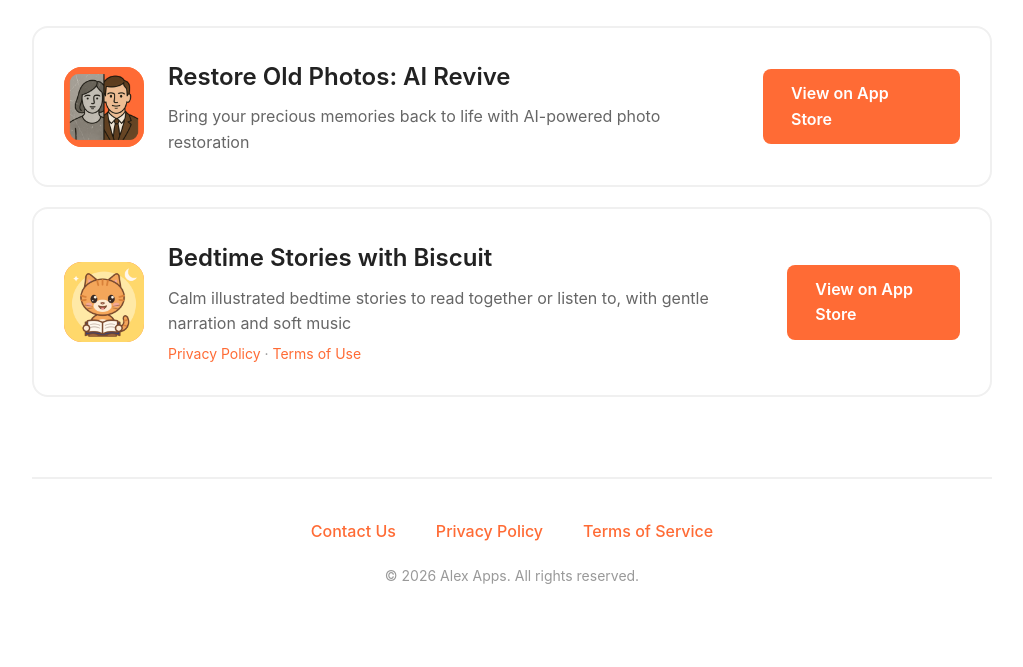
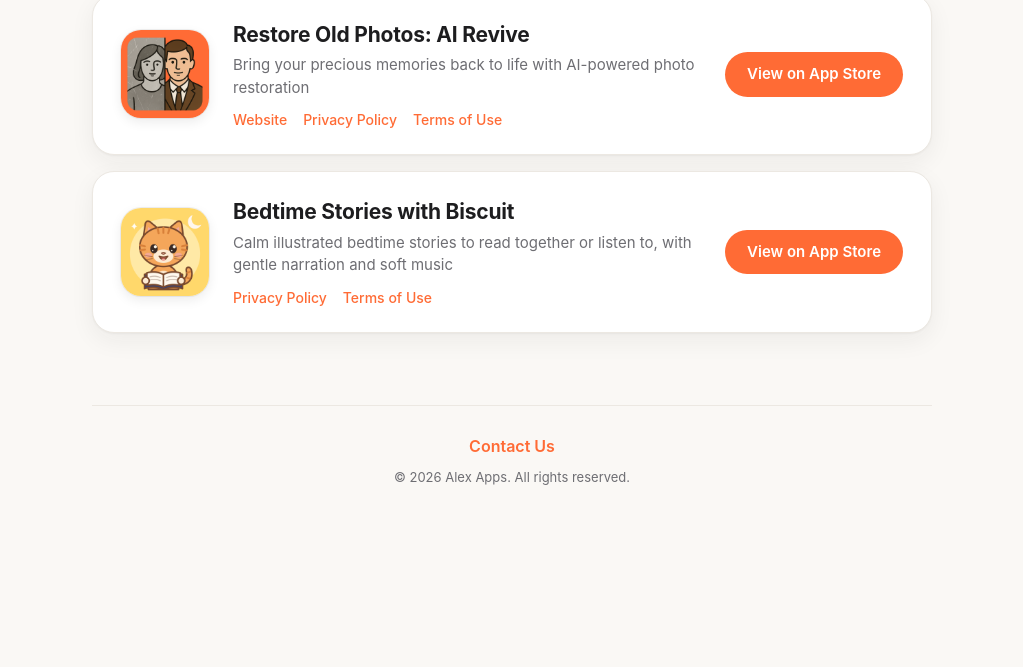
Before and after one commit to sashchukalex/apps, a plain HTML site: page index.html in a window 1280 px wide. Shown: the part 271-938 px from the top of the page, without its empty margins (128-1151 px from the left). After the commit the page ends 800 px from the top, so only its background shows below. Drawn offline with Linux system fonts and the light colour scheme.

Commit message:
style: polish layout, per-app privacy/terms links, footer contact only
Co-Authored-By: Claude Opus 5.5 <noreply@anthropic.com>

```diff
--- a/index.html
+++ b/index.html
@@ -4,7 +4,32 @@
     <meta charset="UTF-8" />
     <meta name="viewport" content="width=device-width, initial-scale=1.0" />
     <title>Alex Apps</title>
+    <meta name="description" content="iOS apps by Alex Apps: Restore Old Photos and Bedtime Stories with Biscuit." />
     <style>
+      :root {
+        --bg: #faf8f5;
+        --card: #ffffff;
+        --text: #1d1d1f;
+        --muted: #6e6e73;
+        --line: #ece8e2;
+        --accent: #ff6b35;
+        --accent-hover: #e85a2a;
+        --shadow: 0 1px 2px rgba(29, 29, 31, 0.04), 0 8px 24px rgba(29, 29, 31, 0.06);
+        --shadow-hover: 0 2px 4px rgba(29, 29, 31, 0.05), 0 16px 40px rgba(29, 29, 31, 0.1);
+      }
+
+      @media (prefers-color-scheme: dark) {
+        :root {
+          --bg: #111113;
+          --card: #1c1c1f;
+          --text: #f5f5f7;
+          --muted: #a1a1a6;
+          --line: #2c2c30;
+          --shadow: 0 1px 2px rgba(0, 0, 0, 0.3);
+          --shadow-hover: 0 12px 32px rgba(0, 0, 0, 0.45);
+        }
+      }
+
       * {
         margin: 0;
         padding: 0;
@@ -12,168 +37,174 @@
       }
 
       body {
-        font-family: -apple-system, BlinkMacSystemFont, "Segoe UI", Roboto,
-          Oxygen, Ubuntu, Cantarell, sans-serif;
-        background-color: #ffffff;
-        color: #333;
-        line-height: 1.6;
+        font-family: -apple-system, BlinkMacSystemFont, "SF Pro Text", "Segoe UI",
+          Roboto, Helvetica, Arial, sans-serif;
+        background: var(--bg);
+        color: var(--text);
+        line-height: 1.5;
+        -webkit-font-smoothing: antialiased;
       }
 
       .container {
-        max-width: 1000px;
+        max-width: 880px;
         margin: 0 auto;
-        padding: 40px 20px;
+        padding: 72px 20px 40px;
       }
 
       header {
         text-align: center;
-        margin-bottom: 60px;
+        margin-bottom: 56px;
       }
 
       h1 {
-        font-size: 48px;
-        font-weight: 700;
-        color: #ff6b35;
-        margin-bottom: 10px;
+        font-size: 44px;
+        font-weight: 800;
+        letter-spacing: -0.02em;
+        color: var(--accent);
+        margin-bottom: 8px;
       }
 
       .tagline {
         font-size: 18px;
-        color: #666;
-      }
-
-      .apps-section {
-        margin-bottom: 80px;
+        color: var(--muted);
       }
 
       .section-title {
-        font-size: 32px;
+        font-size: 13px;
         font-weight: 600;
-        margin-bottom: 30px;
-        color: #222;
+        letter-spacing: 0.08em;
+        text-transform: uppercase;
+        color: var(--muted);
+        margin: 0 4px 16px;
+      }
+
+      .apps {
+        display: grid;
+        gap: 16px;
       }
 
       .app-card {
-        display: flex;
+        display: grid;
+        grid-template-columns: 88px 1fr auto;
         align-items: center;
         gap: 24px;
-        padding: 30px;
-        background: #fff;
-        border: 2px solid #f0f0f0;
-        border-radius: 16px;
-        transition: all 0.3s ease;
-        margin-bottom: 20px;
+        padding: 24px 28px;
+        background: var(--card);
+        border: 1px solid var(--line);
+        border-radius: 22px;
+        box-shadow: var(--shadow);
+        transition: box-shadow 0.25s ease, transform 0.25s ease;
       }
 
       .app-card:hover {
-        border-color: #ff6b35;
-        box-shadow: 0 8px 24px rgba(255, 107, 53, 0.15);
+        box-shadow: var(--shadow-hover);
         transform: translateY(-2px);
       }
 
       .app-icon {
-        width: 80px;
-        height: 80px;
-        border-radius: 18px;
-        background: linear-gradient(135deg, #ff6b35 0%, #ff8c42 100%);
-        display: flex;
-        align-items: center;
-        justify-content: center;
-        font-size: 36px;
-        flex-shrink: 0;
+        width: 88px;
+        height: 88px;
+        border-radius: 20px;
+        overflow: hidden;
+        box-shadow: 0 0 0 1px rgba(0, 0, 0, 0.06), 0 4px 12px rgba(0, 0, 0, 0.08);
       }
 
-      .app-info {
-        flex-grow: 1;
+      .app-icon img {
+        display: block;
+        width: 100%;
+        height: 100%;
+        object-fit: cover;
       }
 
       .app-name {
-        font-size: 24px;
-        font-weight: 600;
-        color: #222;
-        margin-bottom: 8px;
+        font-size: 21px;
+        font-weight: 700;
+        letter-spacing: -0.01em;
+        margin-bottom: 4px;
       }
 
       .app-description {
-        font-size: 16px;
-        color: #666;
+        font-size: 15px;
+        color: var(--muted);
+        margin-bottom: 10px;
       }
 
-      .app-legal {
-        margin-top: 6px;
+      .app-links {
+        display: flex;
+        flex-wrap: wrap;
+        gap: 4px 16px;
         font-size: 14px;
-        color: #999;
       }
 
-      .app-legal a {
-        color: #ff6b35;
+      .app-links a {
+        color: var(--accent);
         text-decoration: none;
+        font-weight: 500;
       }
 
-      .app-legal a:hover {
+      .app-links a:hover {
+        color: var(--accent-hover);
         text-decoration: underline;
       }
 
       .app-link {
-        padding: 12px 28px;
-        background-color: #ff6b35;
-        color: white;
+        white-space: nowrap;
+        padding: 11px 22px;
+        background: var(--accent);
+        color: #fff;
         text-decoration: none;
-        border-radius: 8px;
+        border-radius: 999px;
+        font-size: 15px;
         font-weight: 600;
-        transition: background-color 0.3s ease;
-        display: inline-block;
+        transition: background-color 0.2s ease;
       }
 
       .app-link:hover {
-        background-color: #e85a2a;
+        background: var(--accent-hover);
       }
 
       footer {
+        margin-top: 72px;
+        padding-top: 28px;
+        border-top: 1px solid var(--line);
         text-align: center;
-        padding: 40px 20px;
-        border-top: 2px solid #f0f0f0;
       }
 
-      .footer-links {
-        display: flex;
-        justify-content: center;
-        gap: 40px;
-        margin-bottom: 20px;
-        flex-wrap: wrap;
+      footer a {
+        color: var(--accent);
+        text-decoration: none;
+        font-weight: 600;
       }
 
-      .footer-links a {
-        color: #ff6b35;
-        text-decoration: none;
-        font-weight: 500;
-        font-size: 16px;
-        transition: color 0.3s ease;
-      }
-
-      .footer-links a:hover {
-        color: #e85a2a;
+      footer a:hover {
         text-decoration: underline;
       }
 
       .copyright {
-        color: #999;
-        font-size: 14px;
+        margin-top: 10px;
+        color: var(--muted);
+        font-size: 13px;
       }
 
-      @media (max-width: 768px) {
+      @media (max-width: 640px) {
+        .container {
+          padding-top: 48px;
+        }
+
         h1 {
           font-size: 36px;
         }
 
         .app-card {
-          flex-direction: column;
+          grid-template-columns: minmax(0, 1fr);
+          justify-items: center;
           text-align: center;
+          gap: 16px;
+          padding: 28px 20px;
         }
 
-        .footer-links {
-          flex-direction: column;
-          gap: 20px;
+        .app-links {
+          justify-content: center;
         }
       }
     </style>
@@ -185,16 +216,13 @@
         <p class="tagline">Quality apps for your everyday needs</p>
       </header>
 
-      <section class="apps-section">
+      <main>
         <h2 class="section-title">Our Apps</h2>
 
-        <div class="app-card">
+        <div class="apps">
+          <article class="app-card">
             <div class="app-icon">
-            <img
-              src="./ios-light.png"
-              alt="Restore Old Photos icon"
-              style="width: 100%; height: 100%; border-radius: 18px"
-            />
+              <img src="./ios-light.png" alt="Restore Old Photos icon" />
             </div>
             <div class="app-info">
               <h3 class="app-name">Restore Old Photos: AI Revive</h3>
@@ -202,21 +230,22 @@
                 Bring your precious memories back to life with AI-powered photo
                 restoration
               </p>
+              <nav class="app-links">
+                <a href="https://retropicapp.com/" target="_blank">Website</a>
+                <a href="https://retropicapp.com/privacy" target="_blank">Privacy Policy</a>
+                <a href="https://retropicapp.com/terms" target="_blank">Terms of Use</a>
+              </nav>
             </div>
             <a
               href="https://apps.apple.com/us/app/restore-old-photo/id6757200680"
               class="app-link"
               >View on App Store</a
             >
-        </div>
+          </article>
 
-        <div class="app-card">
+          <article class="app-card">
             <div class="app-icon">
-            <img
-              src="./bedtime-stories-icon.png"
-              alt="Bedtime Stories with Biscuit icon"
-              style="width: 100%; height: 100%; border-radius: 18px"
-            />
+              <img src="./bedtime-stories-icon.png" alt="Bedtime Stories with Biscuit icon" />
             </div>
             <div class="app-info">
               <h3 class="app-name">Bedtime Stories with Biscuit</h3>
@@ -224,42 +253,28 @@
                 Calm illustrated bedtime stories to read together or listen to,
                 with gentle narration and soft music
               </p>
-            <p class="app-legal">
+              <nav class="app-links">
                 <a
                   href="https://righteous-cast-59e.notion.site/Bedtime-Stories-Privacy-Policy-41af79124b82803396afe2cc121d34ba"
                   target="_blank"
                   >Privacy Policy</a
                 >
-              ·
                 <a
                   href="https://righteous-cast-59e.notion.site/Bedtime-Stories-Terms-of-Use-41af79124b8280a39febeb3fee6300a2"
                   target="_blank"
                   >Terms of Use</a
                 >
-            </p>
+              </nav>
             </div>
-          <a
-            href="https://apps.apple.com/us/app/id6834506248"
-            class="app-link"
+            <a href="https://apps.apple.com/us/app/id6834506248" class="app-link"
               >View on App Store</a
             >
+          </article>
         </div>
-      </section>
+      </main>
 
       <footer>
-        <div class="footer-links">
         <a href="mailto:alex.sashchuk.apps@gmail.com">Contact Us</a>
-          <a
-            href="https://righteous-cast-59e.notion.site/Restore-Old-Photos-Privacy-Policy-2e2f79124b82801ea399d59bae1bb550"
-            target="_blank"
-            >Privacy Policy</a
-          >
-          <a
-            href="https://righteous-cast-59e.notion.site/Restore-Old-Photos-Terms-Of-Use-2e2f79124b82806bba78eadfae58b59c"
-            target="_blank"
-            >Terms of Service</a
-          >
-        </div>
         <p class="copyright">© 2026 Alex Apps. All rights reserved.</p>
       </footer>
     </div>
```
Lines whose indentation alone changed are shown as unchanged.
